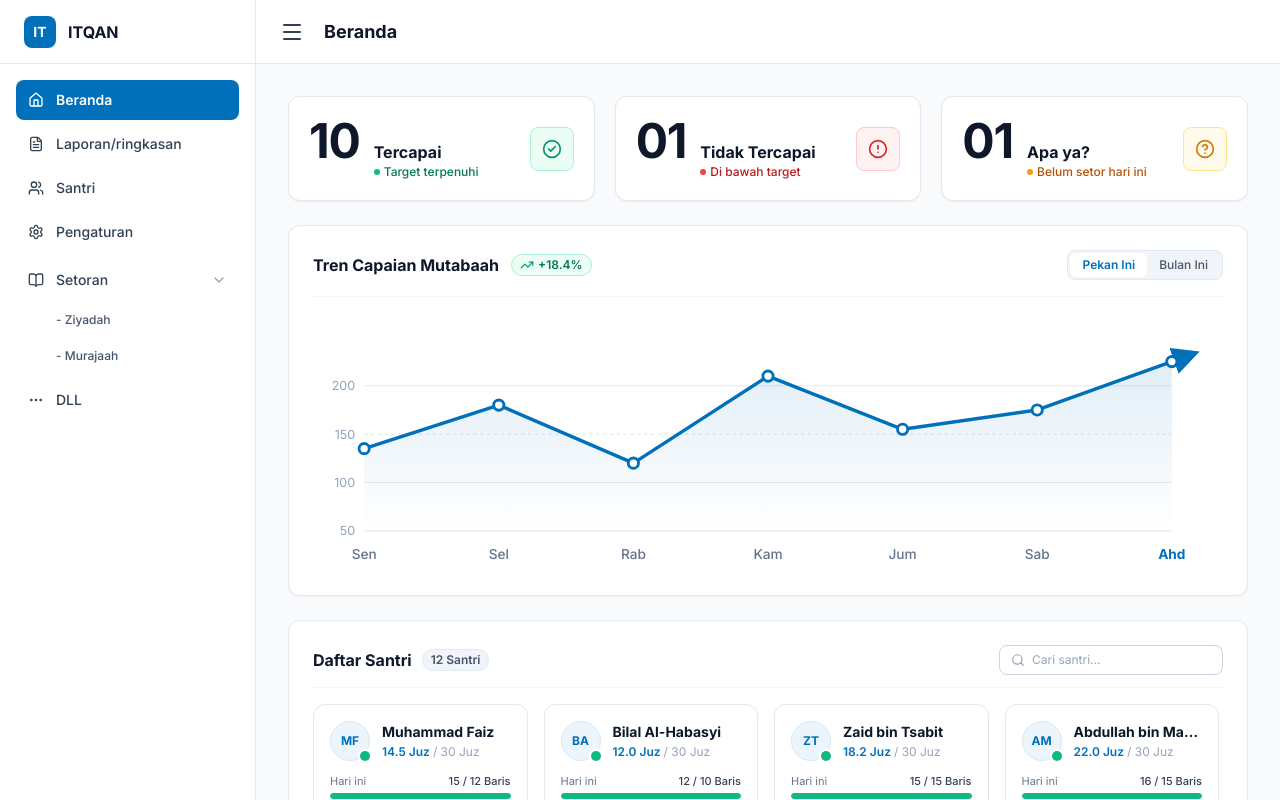
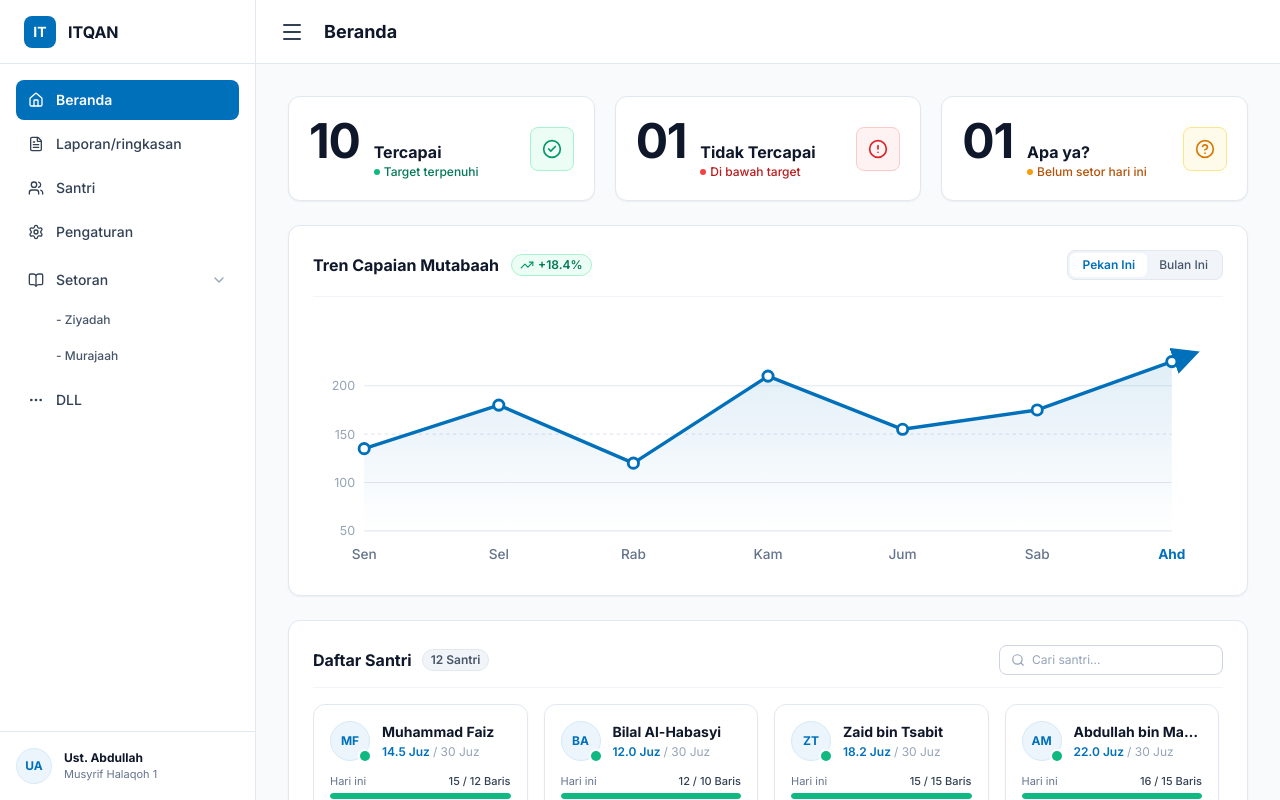
Before and after one commit to FaishalFaiz/ITQAN-Sistem-Mutabaah-Tahfidz-Terpadu, a React (Vite) app: page / in a window 1280 px wide. Shown: the top 800 px of the page. Built offline with nearby package versions, Linux system fonts and the light colour scheme.

Commit message:
style(navbar): add musyrif profile footer in left sidebar

```diff
--- a/src/components/dashboard/NavbarSidebar.tsx
+++ b/src/components/dashboard/NavbarSidebar.tsx
@@ -175,6 +175,19 @@ export const NavbarSidebar: React.FC<NavbarSidebarProps> = ({
             <span>DLL</span>
           </button>
         </nav>
+
+        {/* Sidebar Footer User Info */}
+        <div className="p-4 border-t border-slate-200">
+          <div className="flex items-center gap-3">
+            <div className="w-9 h-9 rounded-full bg-[#EBF5FB] border border-[#D6EAF8] text-[#0070BA] flex items-center justify-center font-bold text-xs">
+              UA
+            </div>
+            <div className="min-w-0 flex-1">
+              <span className="font-bold text-xs text-slate-900 block truncate">Ust. Abdullah</span>
+              <span className="text-[11px] text-slate-500 block truncate">Musyrif Halaqoh 1</span>
+            </div>
+          </div>
+        </div>
       </aside>
     </>
   );
```
